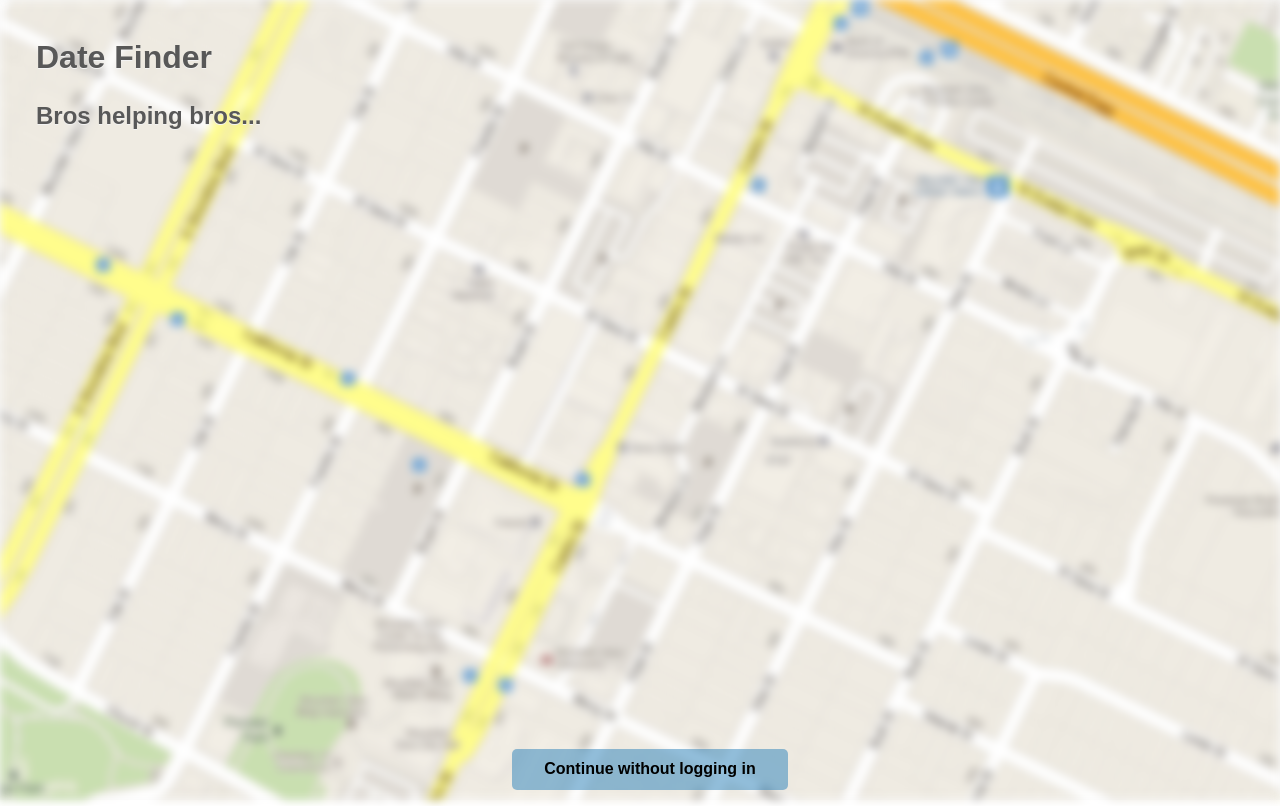
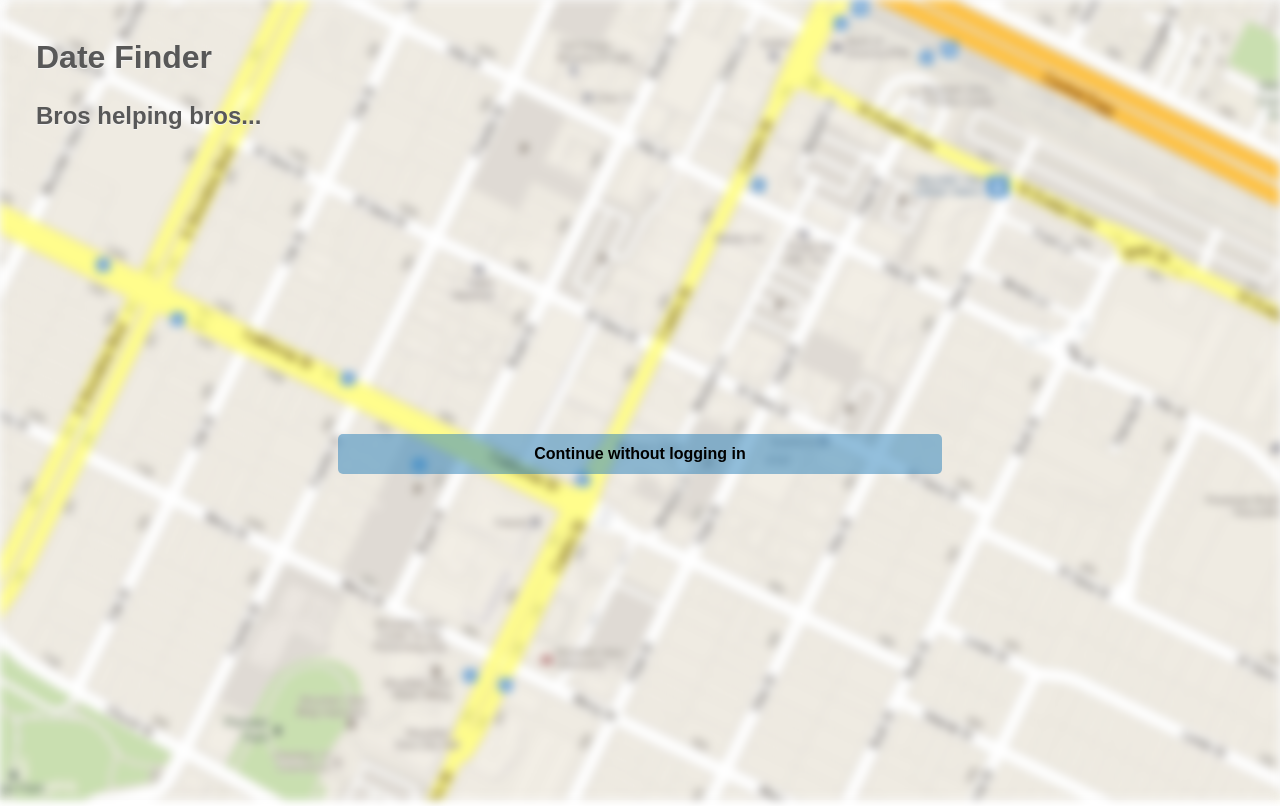
Before and after one commit to create/datelocate, a PHP site: page /index.html in a window 1280 px wide. Run offline with PHP 8.4, Linux system fonts and the light colour scheme; some libraries are stand-ins or nearby versions.

Commit message:
fix bugs

```diff
--- a/client/www/css/index.css
+++ b/client/www/css/index.css
@@ -85,23 +85,16 @@
     margin-top: 6px;
 }
 
-#fb-login {
-	float: left;
-	margin-left: 45%;
-}
-
 #continue {
-	position: fixed;
-	bottom: 10px;
-	width: 20%;
 	text-align: center;
-	left: 40%;
 	background-color:rgba(41,128,185,0.5);
 	padding: 10px;
 	border-radius: 5px;
 	color: black;
 	text-shadow: none;
+	margin-top: 50%;
 }
+
 #map-page {
 	position: absolute;
 	top: 0px;
@@ -146,6 +139,7 @@ a {
   }
 
   #pac-input {
+
     background-color: #fff;
     padding: 0 11px 0 13px;
     width: 400px;
@@ -184,10 +178,13 @@ a {
   }
   #target {
     width: 345px;
+
   }
 
-  #account-login-button {
+  .account-login-button {
   	margin-top: 50px;
-  	width: 50%;
-  	margin-left: 25%;
+	width: 50%;
+	margin-left: auto;
+	margin-right: auto;
+	text-align: center;
   }
--- a/client/www/index.html
+++ b/client/www/index.html
@@ -32,16 +32,15 @@
                     <h1>Date Finder</h1>
                     <h2>Bros helping bros...</h2>
                     <a href="#map-page">
-                        <div id="fb-login">
-                            <div id="fb-root"></div>
-                            <fb:login-button show-faces="false" width="200" max-rows="1" data-size="xlarge" id="login-button"></fb:login-button>
+                        <div class="account-login-button"><fb:login-button show-faces="false" width="200" max-rows="1" data-size="xlarge" id="login-button"></fb:login-button>
+                            <a href="#map-page" data-transition="slide-up">
+                                <div id="continue">
+                                    <div id="continue-text">Continue without logging in</div>
+                                </div>
+                            </a>
                         </div>
                     </a>
-                    <a href="#map-page" data-transition="slide-up">
-                        <div id="continue">
-                            <div id="continue-text">Continue without logging in</div>
-                        </div>
-                    </a>
+
                 </div>
             </div>
             <div id="map-page" data-role="page">
@@ -56,7 +55,7 @@
                     <div id="not-logged-in" style="display: none;">
                         Uh oh! It looks like you're not logged in!
                         Log in now to help a bro out with a date.
-                        <div id="account-login-button"><fb:login-button show-faces="false" width="200" max-rows="1" data-size="xlarge" id="login-button"></fb:login-button></div>
+                        <div class="account-login-button"><fb:login-button show-faces="false" width="200" max-rows="1" data-size="xlarge" id="login-button"></fb:login-button></div>
                     </div>
 
                     <div id="logged-in" style="display: none;">
--- a/client/www/js/add.js
+++ b/client/www/js/add.js
@@ -16,6 +16,7 @@ var addInit = function () {
                 '<div id="bodyContent">' +
                 "<a href='#add-details-page' id='add-confirm' data-theme='b' style='color:#009900;' role='button' data-icon='check' class='ui-link ui-btn ui-icon-check ui-btn-icon-left ui-shadow ui-corner-all' onclick='fillNamePlaces()' data-role='button' data-transition='slide'>Confirm</a>" + '</div></div>'
             addinfowindow.setContent(content);
+
         }
         addListener = google.maps.event.addListener(map, "click", confirmPopup);
     }
@@ -23,6 +24,8 @@ var addInit = function () {
         placesService = new google.maps.places.PlacesService(map);
     }
     $('#addbutton img').attr("src", "img/addcancel.png");
+    $('#pac-input').css("display", "none");
+
     $('#addbutton').attr("onclick", "addDeInit()");
 
 };
@@ -111,6 +114,7 @@ var addDeInit = function () {
     }
     google.maps.event.removeListener(addListener);
     addListener = null;
+    $('#pac-input').css("display", "default");
     $('#addbutton img').attr("src", "img/add.png");
     $('#addbutton').attr("onclick", "addInit()");
 };
```
